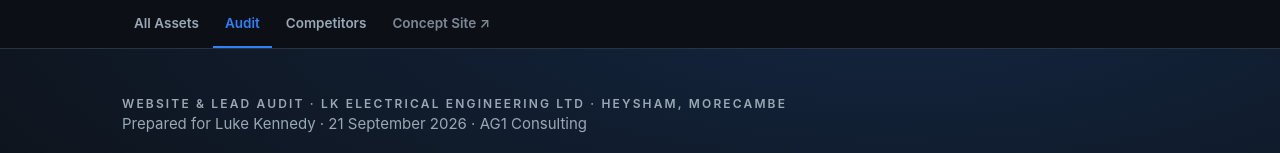
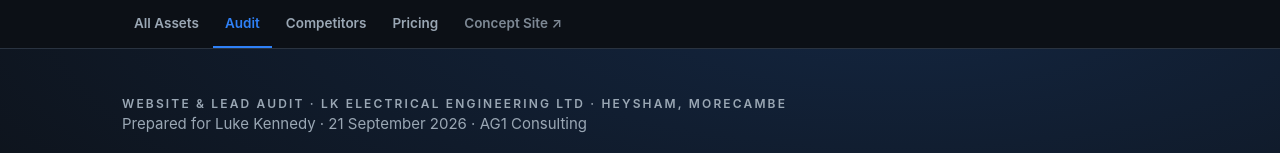
Before and after one commit to andrei170/lk-electrical-audit, a plain HTML site: page index.html in a window 1280 px wide. Shown: the top 153 px of the page. Drawn offline with Linux system fonts and the light colour scheme.

Commit message:
Update index.html

```diff
--- a/index.html
+++ b/index.html
@@ -97,7 +97,7 @@
 .agnav a.on{color:var(--accent);border-bottom-color:var(--accent)}
 .agnav a.ext{opacity:.8}
 @media(max-width:640px){.agnav .inner{padding:0 14px}.agnav a{padding:12px 10px;font-size:13px}}
-</style></head><body><nav class="agnav"><div class="inner"><a href="assets.html">All Assets</a><a href="./" class="on">Audit</a><a href="competitors.html">Competitors</a><a href="https://andrei170.github.io/lk-electrical-demo/" class="ext" target="_blank" rel="noopener">Concept Site &#8599;</a></div></nav>
+</style></head><body><nav class="agnav"><div class="inner"><a href="assets.html">All Assets</a><a href="./" class="on">Audit</a><a href="competitors.html">Competitors</a><a href="offer.html">Pricing</a><a href="https://andrei170.github.io/lk-electrical-demo/" class="ext" target="_blank" rel="noopener">Concept Site &#8599;</a></div></nav>
 <header>
   <div class="wrap">
     <div class="eyebrow">Website &amp; Lead Audit &middot; LK Electrical Engineering Ltd &middot; Heysham, Morecambe</div>
```
